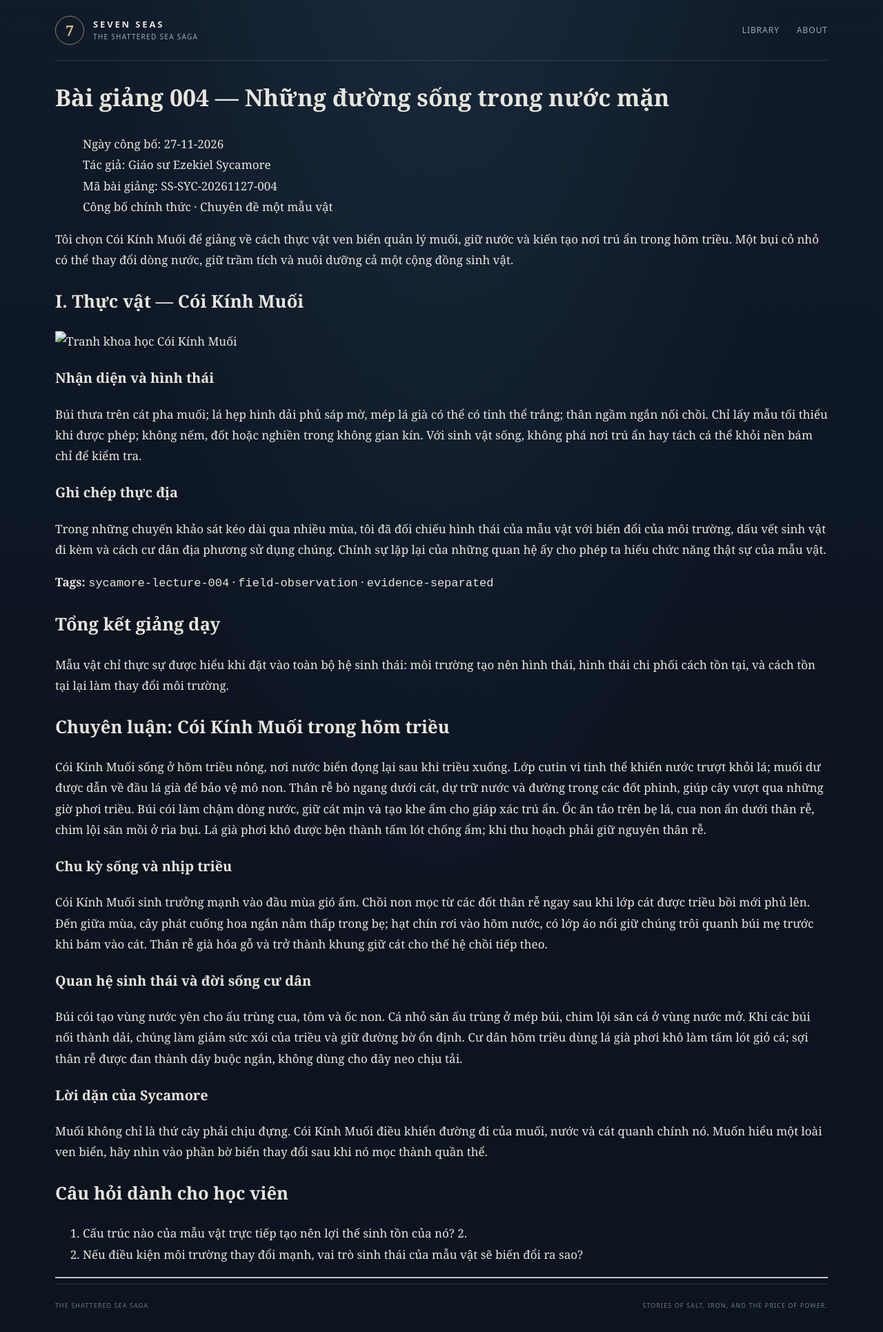
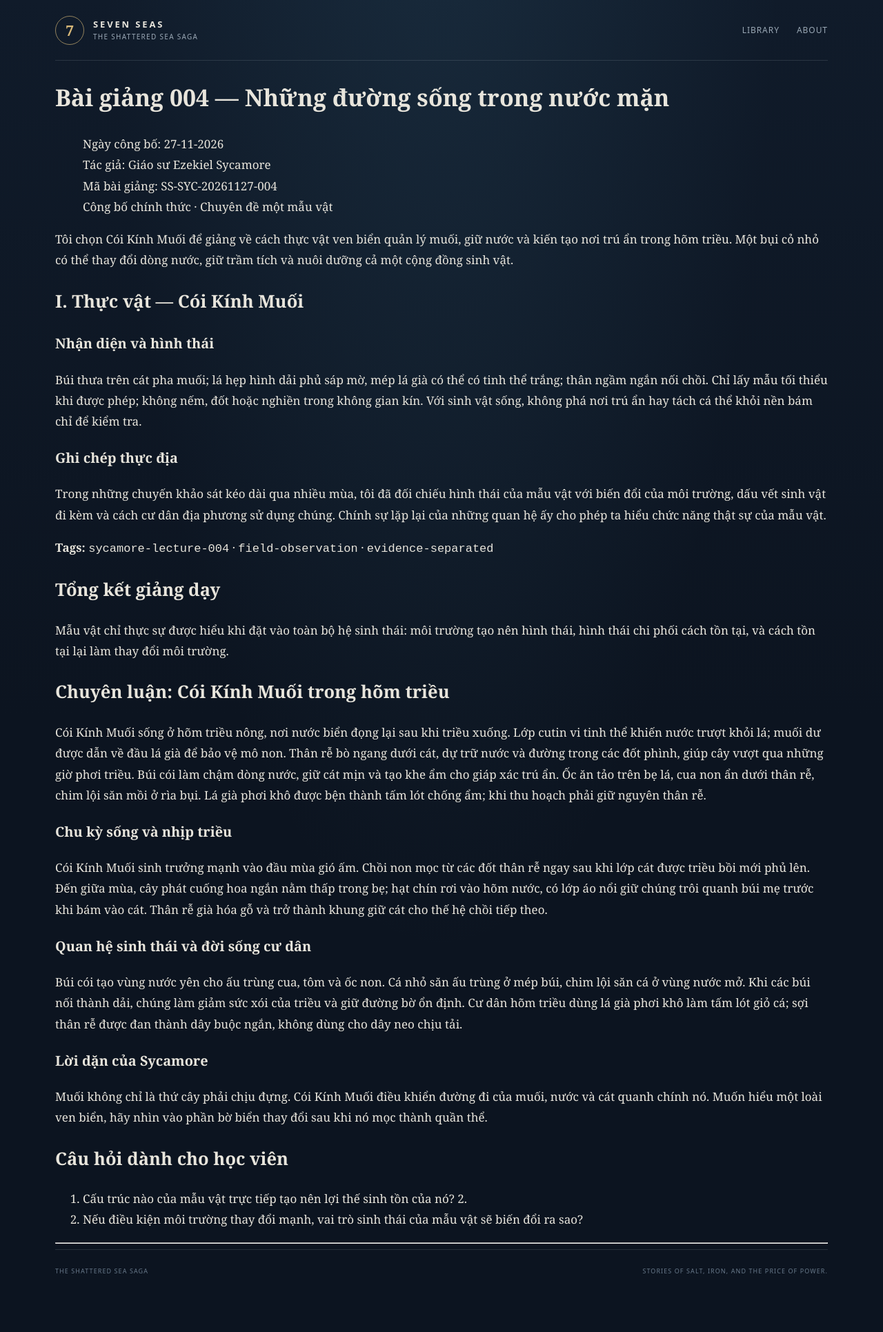
Before and after one commit to trduy91/seven-seas-reader, a Jekyll site: the page built from site/field-notes/sycamore/lecture-004-nhung-duong-song-trong-nuoc-man.md, in a window 1280 px wide. Shown: the whole page at 69% size. Built offline with Jekyll 4.4.1, drawn with Linux system fonts in a browser that asks for light colours; our own code applies the rules of GitHub Pages for plain Markdown files; after the commit the page ends 1881 px from its top, so only the background shows below that.

Commit message:
Remove embedded Sycamore illustrations; retain detailed prompts

```diff
--- a/site/field-notes/sycamore/lecture-004-nhung-duong-song-trong-nuoc-man.md
+++ b/site/field-notes/sycamore/lecture-004-nhung-duong-song-trong-nuoc-man.md
@@ -8,9 +8,6 @@
 Tôi chọn Cói Kính Muối để giảng về cách thực vật ven biển quản lý muối, giữ nước và kiến tạo nơi trú ẩn trong hõm triều. Một bụi cỏ nhỏ có thể thay đổi dòng nước, giữ trầm tích và nuôi dưỡng cả một cộng đồng sinh vật.
 
 ## I. Thực vật — Cói Kính Muối
-
-![Tranh khoa học Cói Kính Muối](./images/SS-SYC-20261127-004-PL01.jpg)
-
 ### Nhận diện và hình thái
 
 Búi thưa trên cát pha muối; lá hẹp hình dải phủ sáp mờ, mép lá già có thể có tinh thể trắng; thân ngầm ngắn nối chồi. Chỉ lấy mẫu tối thiểu khi được phép; không nếm, đốt hoặc nghiền trong không gian kín. Với sinh vật sống, không phá nơi trú ẩn hay tách cá thể khỏi nền bám chỉ để kiểm tra.
```
